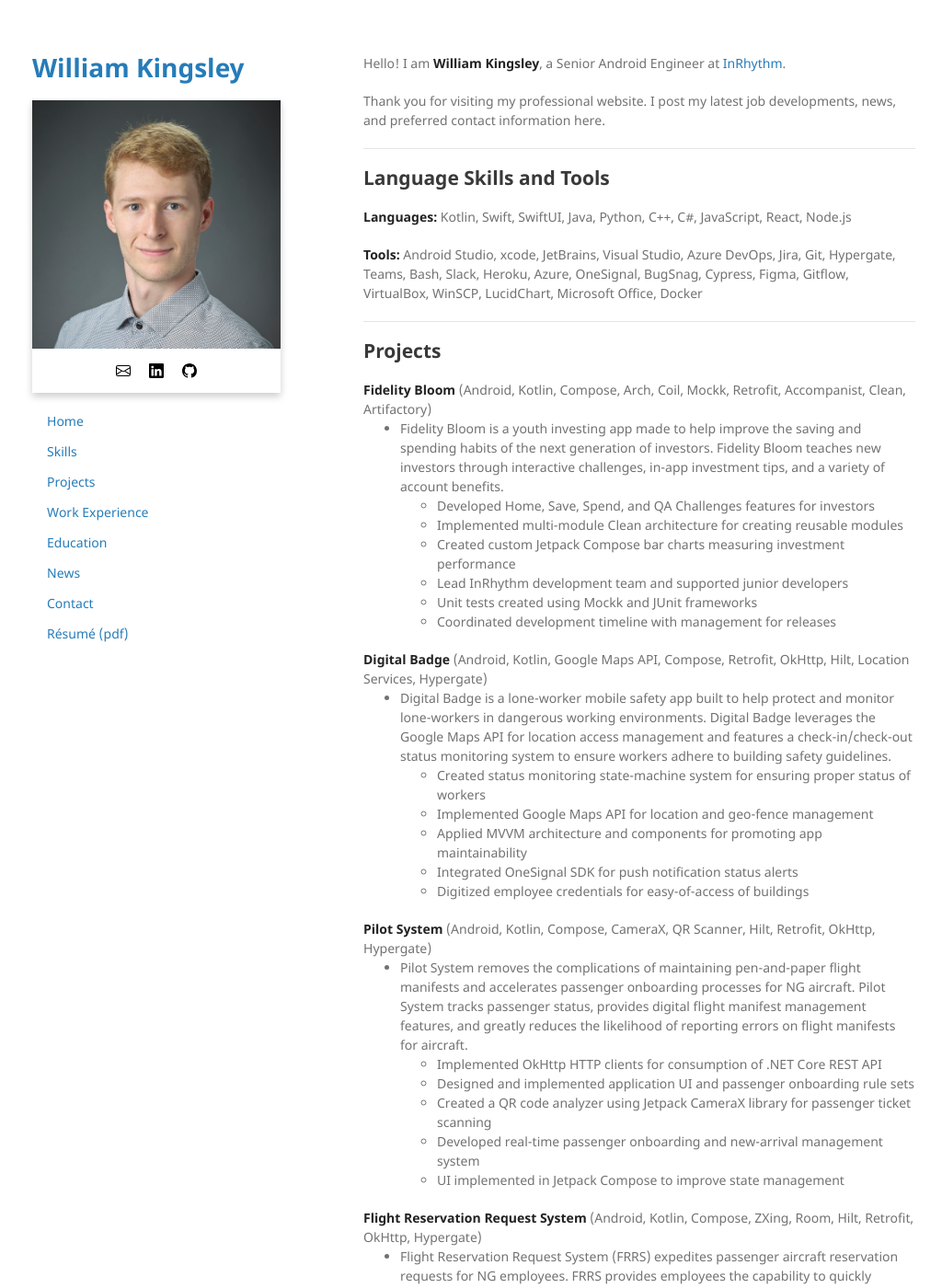
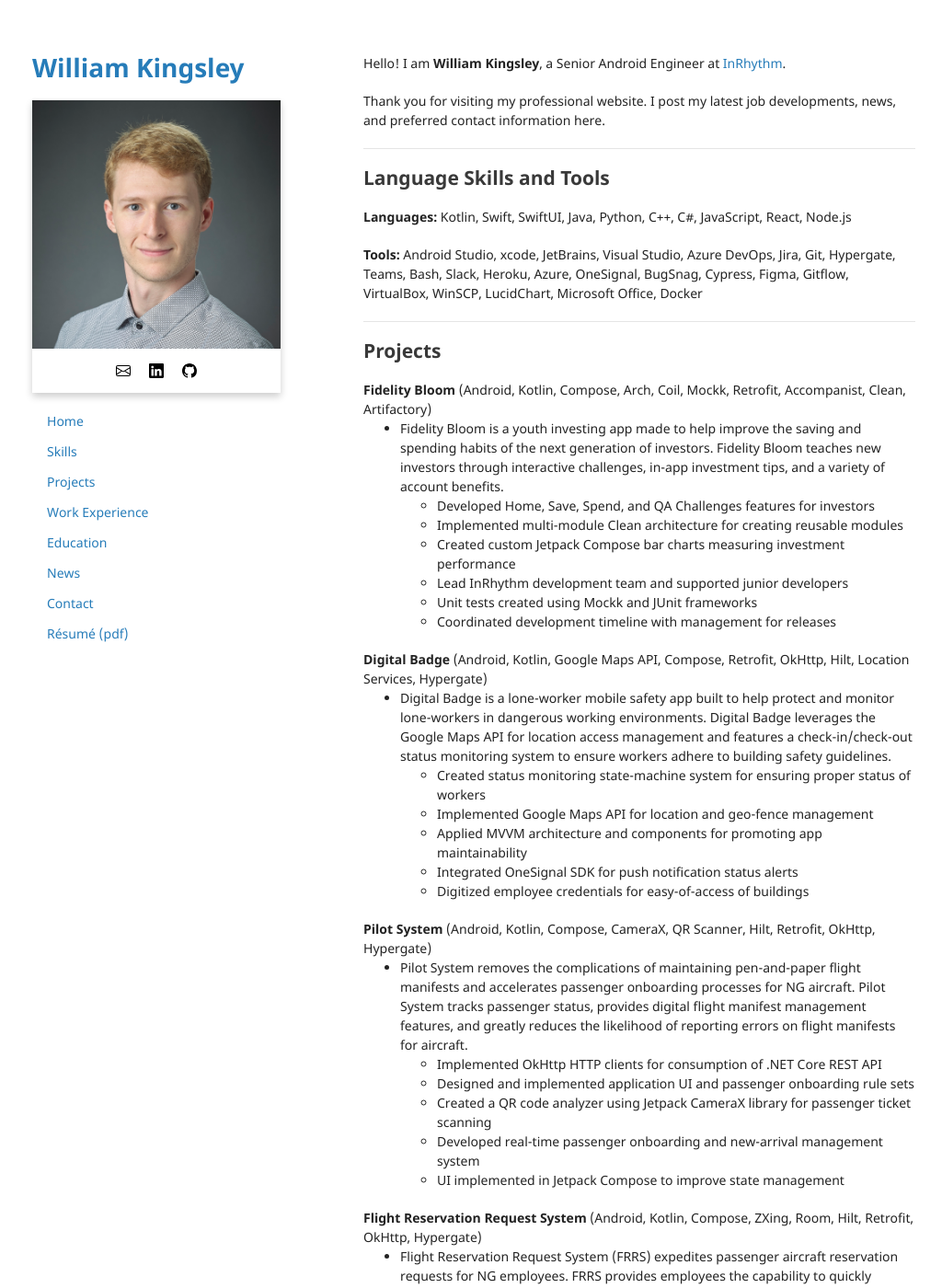
Before and after one commit to data-programmer/data-programmer.github.io, a Jekyll site: the page built from index.md, in a window 1280 px wide and 1400 px high. Shown: the whole window at 92% size, without its empty margins (125-1149 px from the left). Built offline with Jekyll 4.4.1, drawn with Linux system fonts in a browser that asks for light colours.

Commit message:
Changing font color

```diff
--- a/_sass/jekyll-theme-minimal.scss
+++ b/_sass/jekyll-theme-minimal.scss
@@ -78,7 +78,7 @@ body {
   background-color: #fff;
   padding:50px;
   font: 14px/1.5 "Noto Sans", "Helvetica Neue", Helvetica, Arial, sans-serif;
-  color:#727272;
+  color:#232323;
   font-weight:400;
 }
 
```
